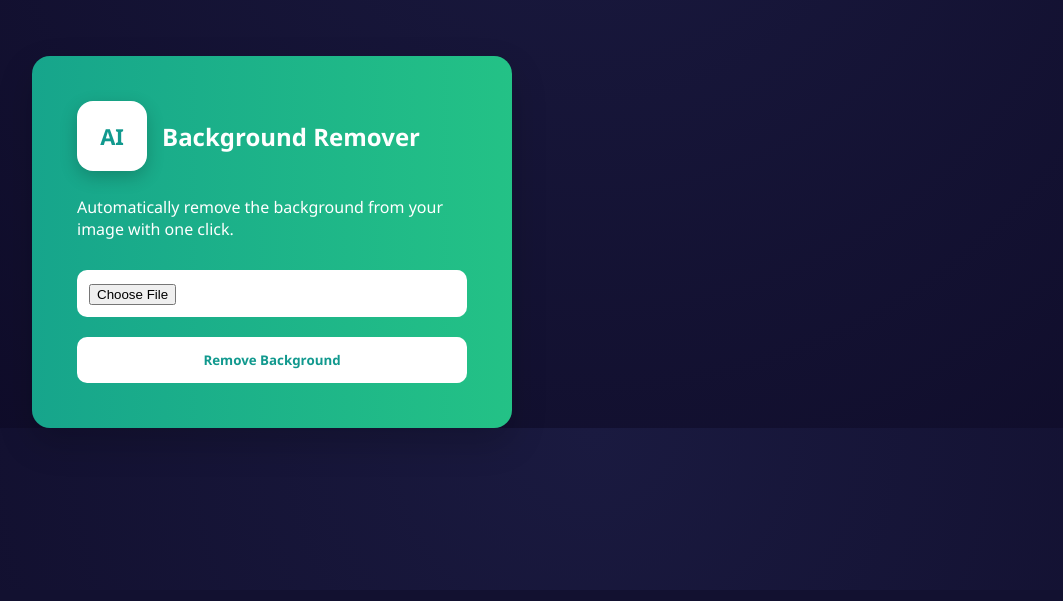
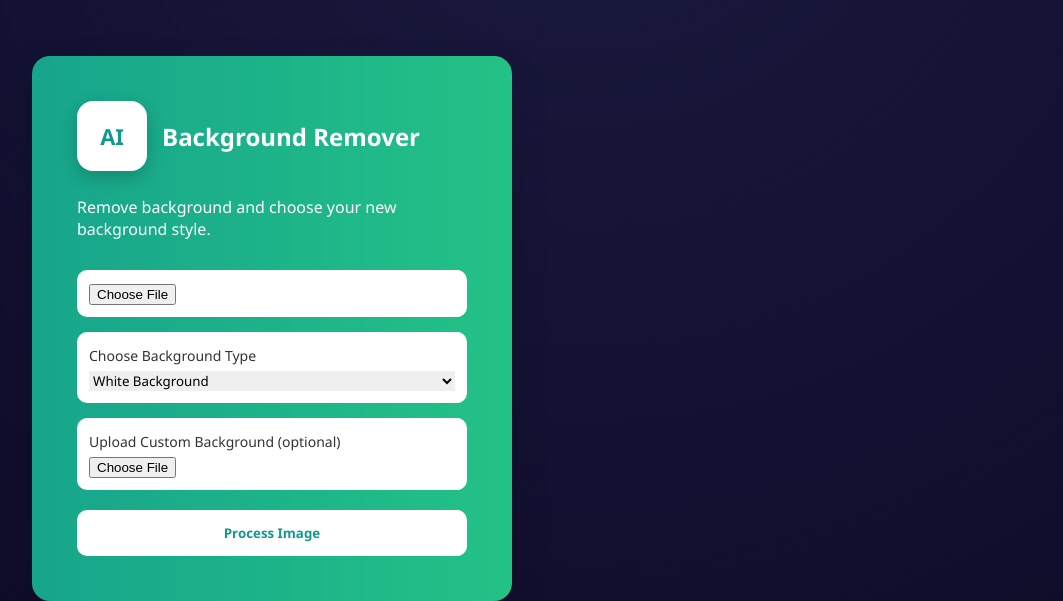
Before and after one commit to afnankhan123456/ai-tools-website-, a Flask app: page /bg-remover in a window 1280 px wide. Shown: the part 210-811 px from the top of the page, without its empty margins (48-1111 px from the left). Run offline with Flask 3, Linux system fonts and the light colour scheme.

Commit message:
Update bg_remover.html

```diff
--- a/templates/image_tools/bg_remover.html
+++ b/templates/image_tools/bg_remover.html
@@ -42,25 +42,53 @@
         </div>
 
         <p style="margin-bottom:30px; color:#ffffff;">
-            Automatically remove the background from your image with one click.
+            Remove background and choose your new background style.
         </p>
 
         <form action="{{ url_for('bg_remover') }}"
               method="POST"
               enctype="multipart/form-data">
 
-            <!-- File Upload -->
+            <!-- Main Image Upload -->
+            <div style="
+                background:white;
+                padding:12px;
+                border-radius:10px;
+                margin-bottom:15px;
+            ">
+                <input type="file"
+                       name="file"
+                       accept="image/*"
+                       required
+                       style="border:none; width:100%;">
+            </div>
+
+            <!-- Background Type Selection -->
+            <div style="
+                background:white;
+                padding:12px;
+                border-radius:10px;
+                margin-bottom:15px;
+            ">
+                <label style="color:#333; font-size:14px;">Choose Background Type</label>
+                <select name="bg_option" style="width:100%; border:none; margin-top:5px;">
+                    <option value="white">White Background</option>
+                    <option value="custom">Upload Custom Background</option>
+                </select>
+            </div>
+
+            <!-- Custom Background Upload -->
             <div style="
                 background:white;
                 padding:12px;
                 border-radius:10px;
                 margin-bottom:20px;
             ">
+                <label style="color:#333; font-size:14px;">Upload Custom Background (optional)</label>
                 <input type="file"
-                       name="file"
+                       name="custom_bg"
                        accept="image/*"
-                       required
-                       style="border:none; width:100%;">
+                       style="border:none; width:100%; margin-top:5px;">
             </div>
 
             <!-- Button -->
@@ -79,7 +107,7 @@
                     onmouseover="this.style.background='#f3f4f6'"
                     onmouseout="this.style.background='white'">
 
-                Remove Background
+                Process Image
 
             </button>
 
```
